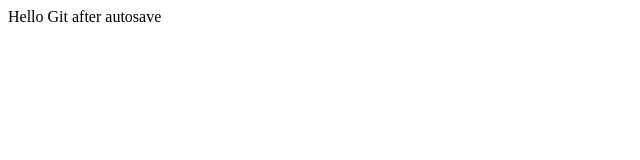
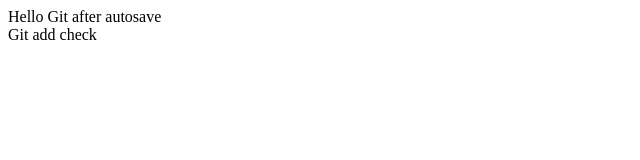
Before and after one commit to Ashu-1602/git-exercise, a plain HTML site: page index.html in a window 1280 px wide. Shown: the full height of the page, 0-640 px from the left. Drawn offline with Linux system fonts and the light colour scheme.

Commit message:
Git add check

```diff
--- a/index.html
+++ b/index.html
@@ -1 +1,2 @@
 <div>Hello Git after autosave</div>
+<div>Git add check</div>
```
